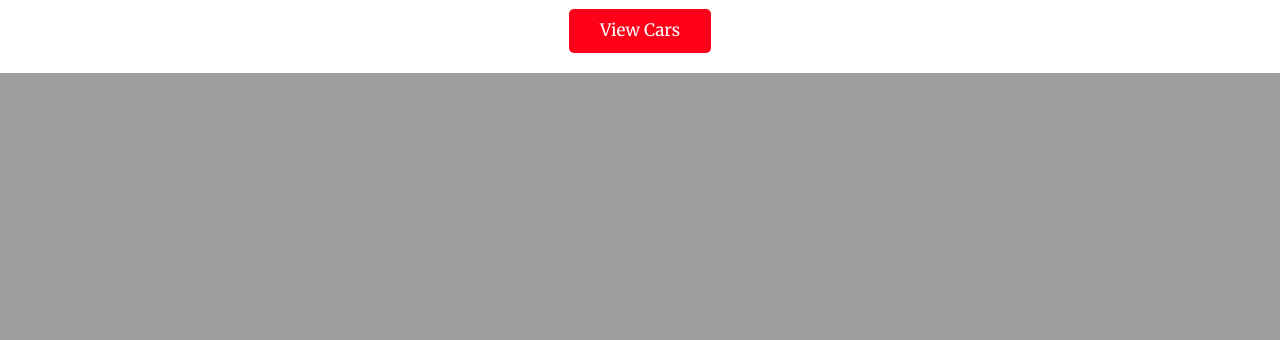
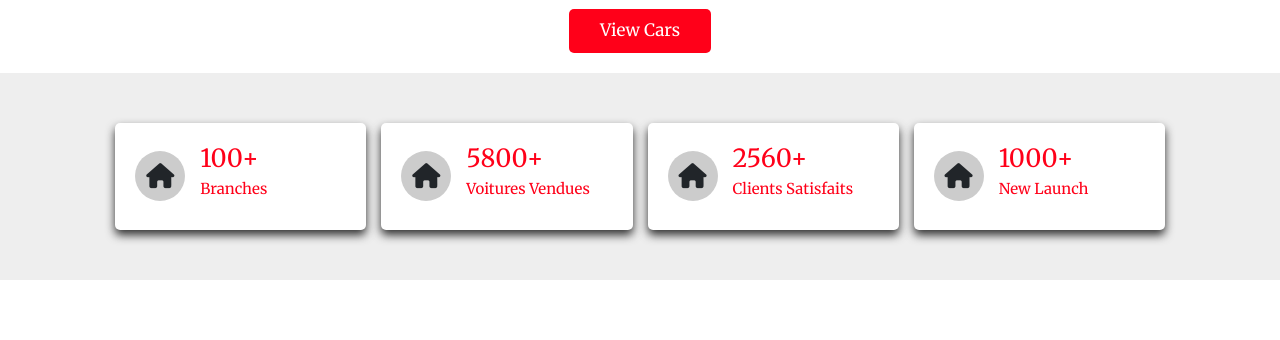
Before and after one commit to akkramm00/GARAGE-V_PARROT, a PHP site: page / in a window 1280 px wide. Shown: the part 975-1315 px from the top of the page. Before the commit the page ends 1048 px from the top, so only its background shows below. Run offline with PHP 8.4, Linux system fonts and the light colour scheme; some web fonts are replaced.

Commit message:
add section icons

```diff
--- a/index.php
+++ b/index.php
@@ -66,6 +66,44 @@
     </section>
     <!--Home Section End-->
 
+    <!-- Icons Container Start-->
+    <section class="iconsContainer">
+        <div class="icons">
+            <i class="fas fa-home"></i>
+            <div class="content">
+                <h3>100+</h3>
+                <p>Branches</p>
+            </div>
+        </div>
+
+        <div class="icons">
+            <i class="fas fa-home"></i>
+            <div class="content">
+                <h3>5800+</h3>
+                <p>Voitures Vendues</p>
+            </div>
+        </div>
+
+        <div class="icons">
+            <i class="fas fa-home"></i>
+            <div class="content">
+                <h3>2560+</h3>
+                <p>Clients Satisfaits</p>
+            </div>
+        </div>
+
+        <div class="icons">
+            <i class="fas fa-home"></i>
+            <div class="content">
+                <h3>1000+</h3>
+                <p>New Launch</p>
+            </div>
+        </div>
+    </section>
+    <!-- Icons Container End-->
+
+
+
 
     <!-- link JavaScript -->
     <script src="https://cdn.jsdelivr.net/npm/@popperjs/core@2.9.2/dist/umd/popper.min.js" integrity="sha384-IQsoLXl5PILFhosVNubq5LC7Qb9DXgDA9i+tQ8Zj3iwWAwPtgFTxbJ8NT4GN1R8p" crossorigin="anonymous"></script>
--- a/script.js
+++ b/script.js
@@ -30,3 +30,31 @@ document.querySelector(".home").onmouseleave = (e) => {
         el .style.transform =  `translateX(0px) translateY(0px)`;
     });
 };
+
+//Swiper JS for Vehicules Slider
+var swiper= new Swiper(".VehiculesSlider", {
+    grabCursor: true,
+    spaceBetween: 20,
+    centeredSlides: true,
+    loop: true,
+    autoplay: {
+        delay: 2000,
+        disableOnInteraction: false,
+    },
+    pagination: {
+        el: ".swiper-pagination",
+        clickable: true,
+    },
+    // This is For Responsive
+    breakpoints: {
+        0: {
+            slidesPerView: 1,
+        },
+        768: {
+            slidesPerView: 2,
+        },
+        1024: {
+            slidesPerView: 3
+        },
+    },
+});
--- a/style.css
+++ b/style.css
@@ -71,6 +71,7 @@ header .logo{
     color: #000;
     font-size: 2.5rem;
     font-weight: 700;
+    text-decoration: none;
     text-shadow: 1rem 1rem 1rem var(--main);
 }
 header .logo span{
@@ -79,7 +80,7 @@ header .logo span{
 header .navbar a{
     font-size: 1.7rem;
     color: #000;
-    margin: 0 1rem;
+    margin: 0 1rem;text-decoration: none;
 }
 
 header .navbar a:hover{
```
